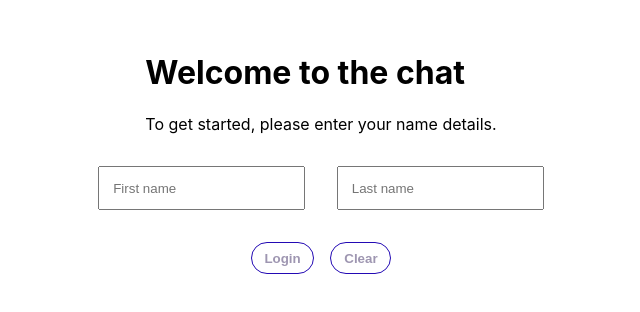
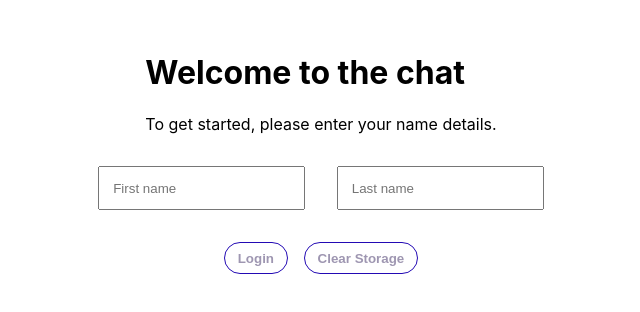
Before and after one commit to jaggs007/react-chat-app, a React (Create React App) app: page / in a window 1280 px wide. Shown: the top 312 px of the page, without its empty margins (319-959 px from the left). Built offline with nearby package versions, Linux system fonts and the light colour scheme.

Commit message:
Rename button

```diff
--- a/src/pages/Login/index.js
+++ b/src/pages/Login/index.js
@@ -62,7 +62,7 @@ export const Login = () => {
     }
     <div className="login_footer">
       <Button text='Login' onClick={onLogin} />
-      <Button text='Clear' onClick={() => localStorage.clear()} />
+      <Button text='Clear Storage' onClick={() => localStorage.clear()} />
     </div>
   </div>
 }
```
